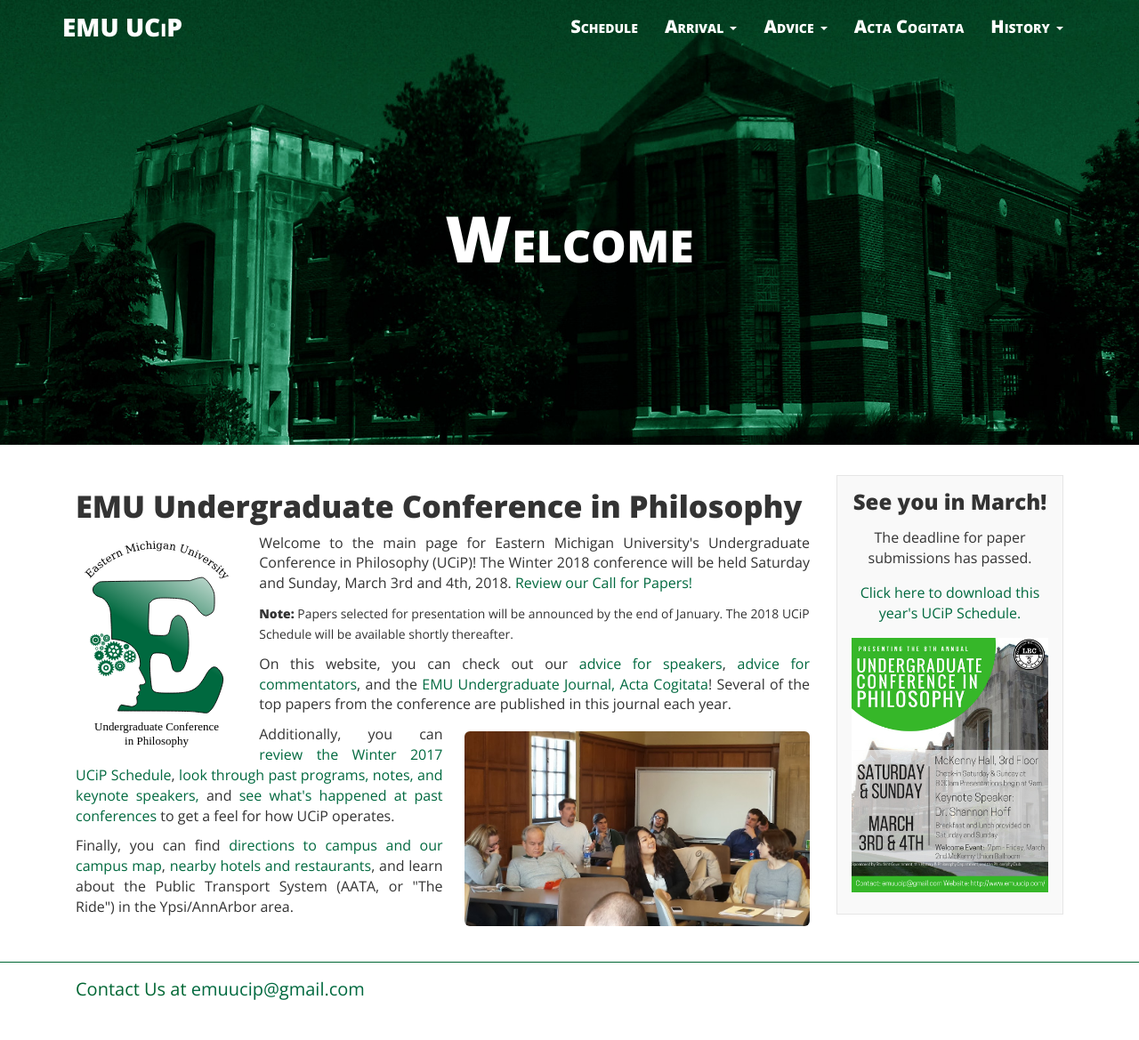
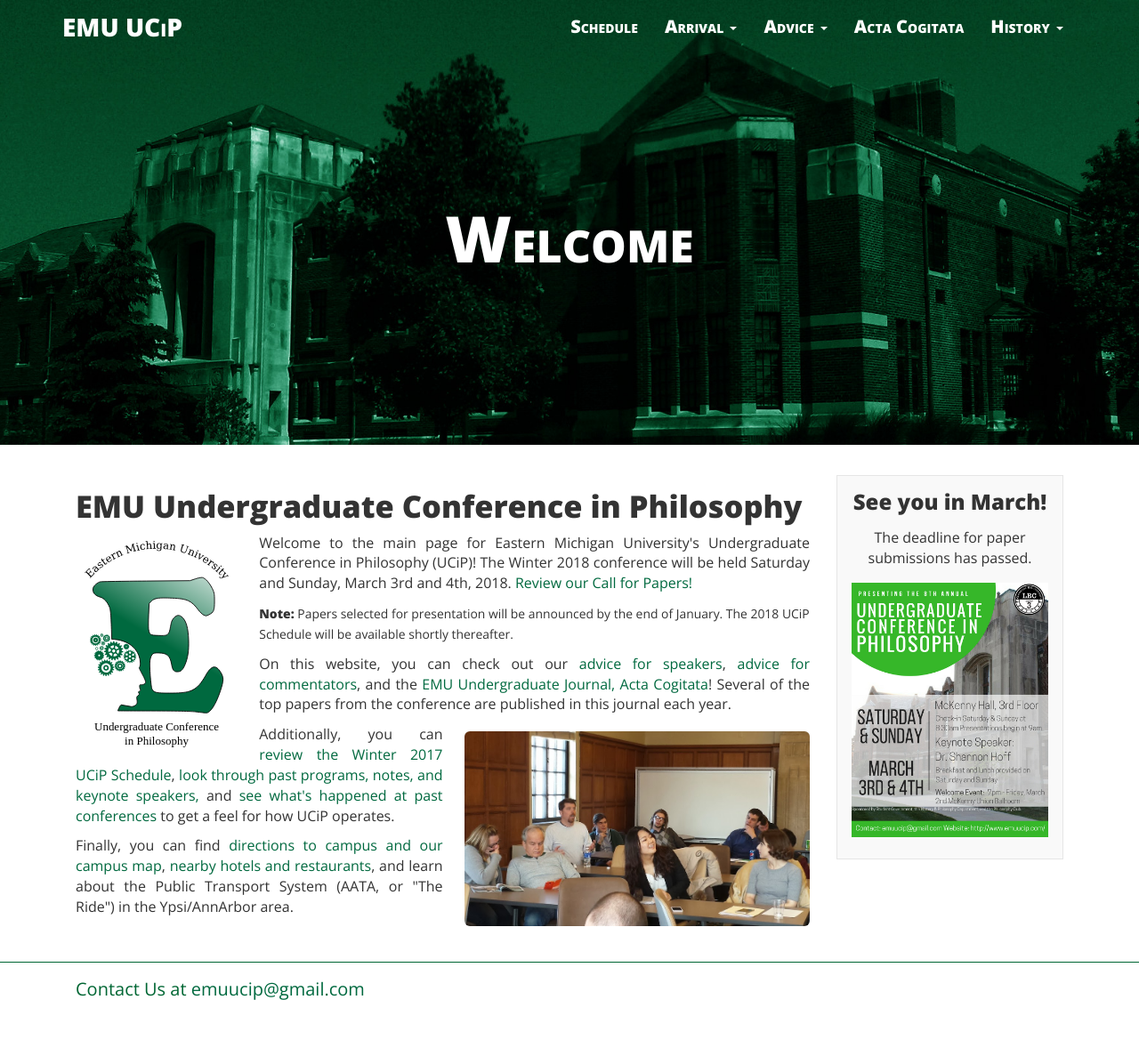
Before and after one commit to ucip/ucip.github.io, a Jekyll site: the page built from index.html, in a window 1280 px wide. Shown: the whole page at 89% size. Built offline with Jekyll 4.4.1, drawn with Linux system fonts in a browser that asks for light colours; nearby versions of some CDN libraries.

Commit message:
comment out the schedule part of flyer message

```diff
--- a/_includes/box.html
+++ b/_includes/box.html
@@ -33,7 +33,7 @@
   <div class="post-list-box announcement">
     <h3 class="text-center post-list-header">See you in March!</h3>
     <p class="text-center announcement-text">The deadline for paper submissions has passed.</p>
-    <p class="text-center announcement-text"><a href="{{ site.baseurl }}/docs/ucip-flyer.pdf">Click here to download this year's UCiP Schedule.</a></p>
+    <!--<p class="text-center announcement-text"><a href="{{ site.baseurl }}/docs/[SCHEDULE].pdf">Click here to download this year's UCiP Schedule.</a></p>-->
     <a href="{{ site.baseurl }}/docs/ucip-flyer.pdf"><img class="img-responsive" src="{{ site.baseurl }}/img/ucip-flyer-img.jpg" ></a>
   </div>
 </div>
```
